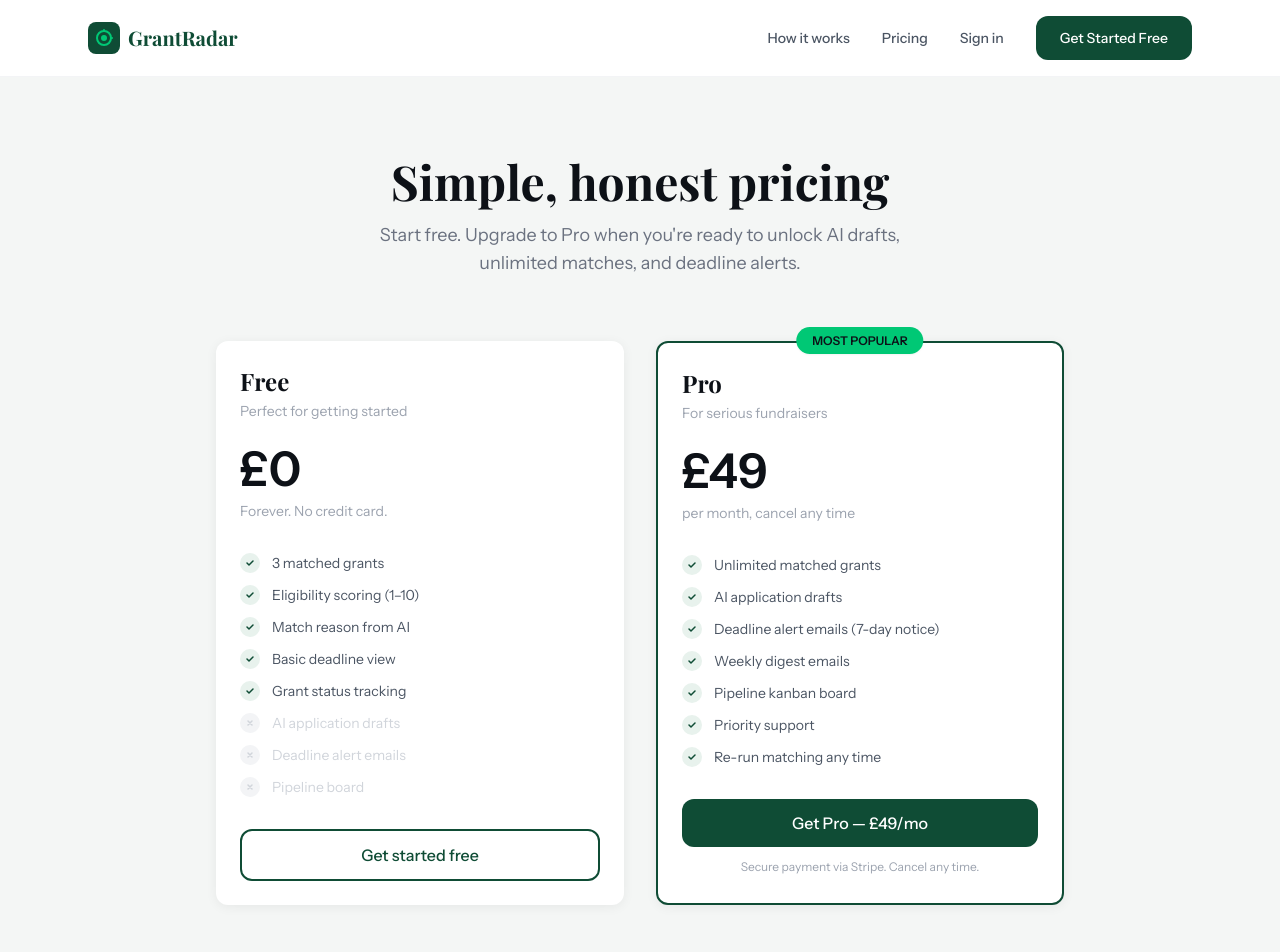
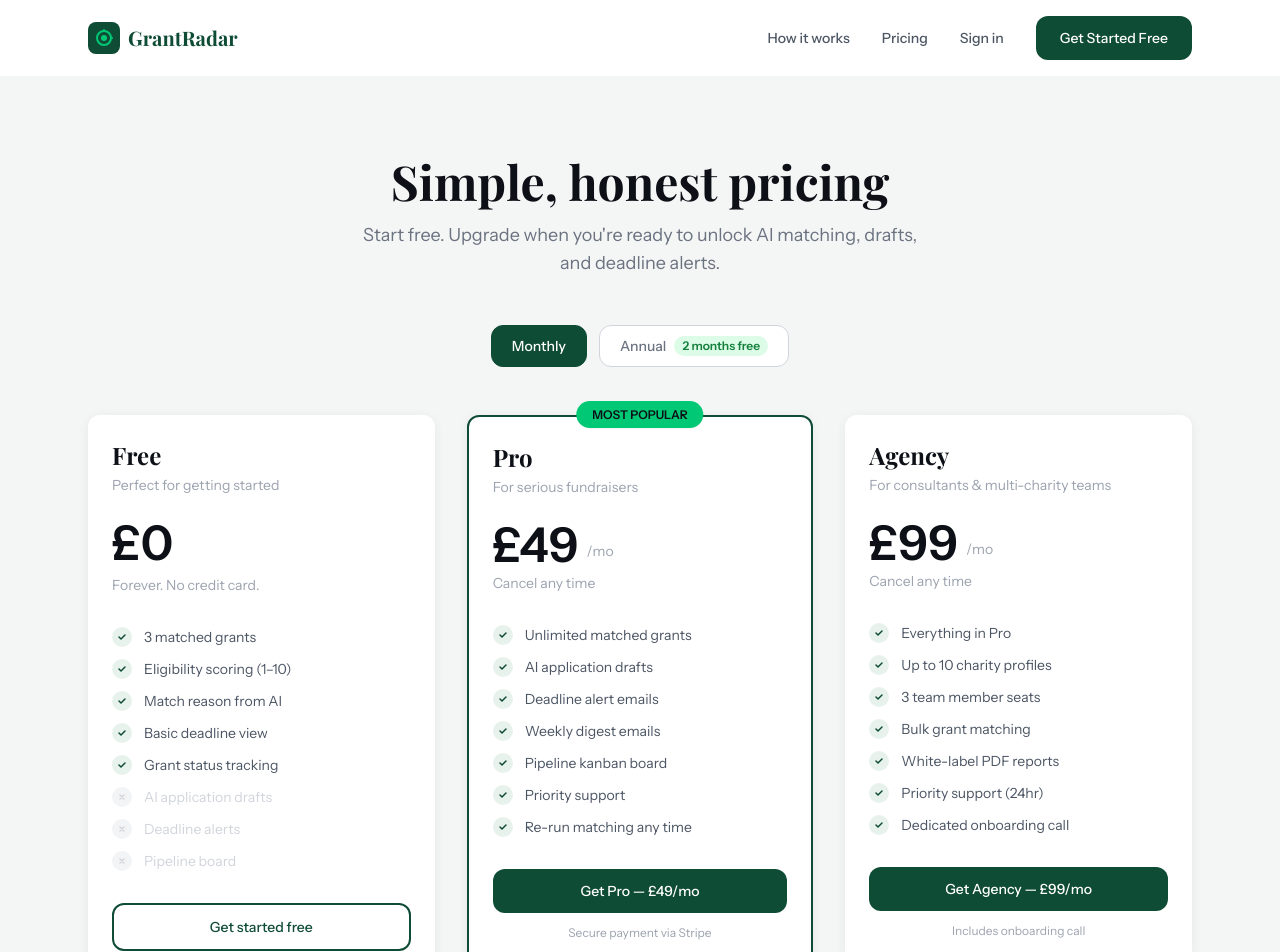
Before and after one commit to HamzaRafiqq/grantradar, a Next.js app: page /pricing in a window 1280 px wide. Shown: the top 952 px of the page. Built offline with nearby package versions, Linux system fonts and the light colour scheme.

Commit message:
Fix 7: Add Agency tier, monthly/annual toggle to pricing page and homepage

```diff
--- a/src/app/pricing/page.tsx
+++ b/src/app/pricing/page.tsx
@@ -15,83 +15,137 @@ const freeFeatures = [
 const proFeatures = [
   'Unlimited matched grants',
   'AI application drafts',
-  'Deadline alert emails (7-day notice)',
+  'Deadline alert emails',
   'Weekly digest emails',
   'Pipeline kanban board',
   'Priority support',
   'Re-run matching any time',
 ]
 
+const agencyFeatures = [
+  'Everything in Pro',
+  'Up to 10 charity profiles',
+  '3 team member seats',
+  'Bulk grant matching',
+  'White-label PDF reports',
+  'Priority support (24hr)',
+  'Dedicated onboarding call',
+]
+
+function CheckIcon({ muted = false }: { muted?: boolean }) {
+  return (
+    <div className={`w-5 h-5 rounded-full flex items-center justify-center flex-shrink-0 ${muted ? 'bg-gray-100' : 'bg-[#E8F2ED]'}`}>
+      <svg width="10" height="10" viewBox="0 0 10 10" fill="none">
+        <path d="M2 5l2 2 4-4" stroke={muted ? '#D1D5DB' : '#0F4C35'} strokeWidth="1.5" strokeLinecap="round" strokeLinejoin="round"/>
+      </svg>
+    </div>
+  )
+}
+
+function CrossIcon() {
+  return (
+    <div className="w-5 h-5 rounded-full bg-gray-100 flex items-center justify-center flex-shrink-0">
+      <svg width="10" height="10" viewBox="0 0 10 10" fill="none">
+        <path d="M3 3l4 4M7 3L3 7" stroke="#D1D5DB" strokeWidth="1.5" strokeLinecap="round"/>
+      </svg>
+    </div>
+  )
+}
+
 export default function PricingPage() {
-  const [loading, setLoading] = useState(false)
+  const [isAnnual, setIsAnnual] = useState(false)
+  const [loading, setLoading] = useState<'pro' | 'agency' | null>(null)
 
-  async function handleCheckout() {
-    setLoading(true)
-    const res = await fetch('/api/stripe/checkout', { method: 'POST' })
+  async function handleCheckout(plan: 'pro' | 'agency') {
+    setLoading(plan)
+    const res = await fetch('/api/stripe/checkout', {
+      method: 'POST',
+      headers: { 'Content-Type': 'application/json' },
+      body: JSON.stringify({ plan, annual: isAnnual }),
+    })
     const data = await res.json()
     if (data.url) {
       window.location.href = data.url
     } else {
-      setLoading(false)
+      setLoading(null)
     }
   }
+
+  const proPrice = isAnnual ? 39 : 49
+  const agencyPrice = isAnnual ? 79 : 99
 
   return (
     <div className="min-h-screen bg-[#F4F6F5]">
       <Navbar />
 
-      <div className="max-w-4xl mx-auto px-4 sm:px-6 py-20">
-        <div className="text-center mb-16">
+      <div className="max-w-6xl mx-auto px-4 sm:px-6 py-20">
+        {/* Header */}
+        <div className="text-center mb-12">
           <h1 className="font-display text-4xl md:text-5xl font-bold text-[#0D1117] mb-4">
             Simple, honest pricing
           </h1>
           <p className="text-gray-500 text-lg max-w-xl mx-auto">
-            Start free. Upgrade to Pro when you're ready to unlock AI drafts, unlimited matches, and deadline alerts.
+            Start free. Upgrade when you're ready to unlock AI matching, drafts, and deadline alerts.
           </p>
         </div>
 
-        <div className="grid md:grid-cols-2 gap-8">
+        {/* Toggle */}
+        <div className="flex items-center justify-center gap-3 mb-12">
+          <button
+            onClick={() => setIsAnnual(false)}
+            className={`px-5 py-2.5 rounded-xl text-sm font-medium border transition-colors ${
+              !isAnnual ? 'bg-[#0F4C35] text-white border-[#0F4C35]' : 'bg-white text-gray-500 border-gray-300 hover:border-gray-400'
+            }`}
+          >
+            Monthly
+          </button>
+          <button
+            onClick={() => setIsAnnual(true)}
+            className={`px-5 py-2.5 rounded-xl text-sm font-medium border transition-colors flex items-center gap-2 ${
+              isAnnual ? 'bg-[#0F4C35] text-white border-[#0F4C35]' : 'bg-white text-gray-500 border-gray-300 hover:border-gray-400'
+            }`}
+          >
+            Annual
+            <span className={`text-xs font-bold px-2 py-0.5 rounded-full ${isAnnual ? 'bg-[#00C875] text-[#0D1117]' : 'bg-green-100 text-green-700'}`}>
+              2 months free
+            </span>
+          </button>
+        </div>
+
+        {/* Pricing cards */}
+        <div className="grid md:grid-cols-3 gap-8 items-start">
+
           {/* Free */}
-          <div className="card">
+          <div className="card flex flex-col">
             <div className="mb-6">
               <h2 className="font-display text-2xl font-bold text-[#0D1117]">Free</h2>
               <p className="text-gray-400 text-sm mt-1">Perfect for getting started</p>
             </div>
-            <div className="text-5xl font-bold text-[#0D1117] mb-2">£0</div>
+            <div className="mb-2">
+              <span className="text-5xl font-bold text-[#0D1117]">£0</span>
+            </div>
             <p className="text-gray-400 text-sm mb-8">Forever. No credit card.</p>
-
-            <ul className="space-y-3 mb-8">
-              {freeFeatures.map((f) => (
+            <ul className="space-y-3 mb-8 flex-1">
+              {freeFeatures.map(f => (
                 <li key={f} className="flex items-center gap-3 text-sm text-gray-600">
-                  <div className="w-5 h-5 rounded-full bg-[#E8F2ED] flex items-center justify-center flex-shrink-0">
-                    <svg width="10" height="10" viewBox="0 0 10 10" fill="none">
-                      <path d="M2 5l2 2 4-4" stroke="#0F4C35" strokeWidth="1.5" strokeLinecap="round" strokeLinejoin="round"/>
-                    </svg>
-                  </div>
-                  {f}
+                  <CheckIcon /> {f}
                 </li>
               ))}
-              {['AI application drafts', 'Deadline alert emails', 'Pipeline board'].map((f) => (
+              {['AI application drafts', 'Deadline alerts', 'Pipeline board'].map(f => (
                 <li key={f} className="flex items-center gap-3 text-sm text-gray-300">
-                  <div className="w-5 h-5 rounded-full bg-gray-100 flex items-center justify-center flex-shrink-0">
-                    <svg width="10" height="10" viewBox="0 0 10 10" fill="none">
-                      <path d="M3 3l4 4M7 3L3 7" stroke="#D1D5DB" strokeWidth="1.5" strokeLinecap="round"/>
-                    </svg>
-                  </div>
-                  {f}
+                  <CrossIcon /> {f}
                 </li>
               ))}
             </ul>
-
-            <Link href="/signup" className="btn-secondary w-full justify-center py-3.5">
+            <Link href="/signup" className="btn-secondary w-full justify-center py-3.5 text-sm">
               Get started free
             </Link>
           </div>
 
-          {/* Pro */}
-          <div className="card border-2 border-[#0F4C35] relative">
+          {/* Pro — highlighted */}
+          <div className="card border-2 border-[#0F4C35] relative flex flex-col">
             <div className="absolute -top-4 left-1/2 -translate-x-1/2">
-              <span className="bg-[#00C875] text-[#0D1117] text-xs font-bold px-4 py-1.5 rounded-full shadow-sm">
+              <span className="bg-[#00C875] text-[#0D1117] text-xs font-bold px-4 py-1.5 rounded-full shadow-sm whitespace-nowrap">
                 MOST POPULAR
               </span>
             </div>
@@ -99,69 +153,91 @@ export default function PricingPage() {
               <h2 className="font-display text-2xl font-bold text-[#0D1117]">Pro</h2>
               <p className="text-gray-400 text-sm mt-1">For serious fundraisers</p>
             </div>
-            <div className="text-5xl font-bold text-[#0D1117] mb-2">£49</div>
-            <p className="text-gray-400 text-sm mb-8">per month, cancel any time</p>
-
-            <ul className="space-y-3 mb-8">
-              {proFeatures.map((f) => (
+            <div className="mb-1 flex items-end gap-2">
+              <span className="text-5xl font-bold text-[#0D1117]">£{proPrice}</span>
+              <span className="text-gray-400 text-sm mb-2">/mo</span>
+            </div>
+            {isAnnual && (
+              <p className="text-green-600 text-xs font-semibold mb-1">Save £120/year</p>
+            )}
+            <p className="text-gray-400 text-sm mb-8">
+              {isAnnual ? 'Billed £468/year' : 'Cancel any time'}
+            </p>
+            <ul className="space-y-3 mb-8 flex-1">
+              {proFeatures.map(f => (
                 <li key={f} className="flex items-center gap-3 text-sm text-gray-600">
-                  <div className="w-5 h-5 rounded-full bg-[#E8F2ED] flex items-center justify-center flex-shrink-0">
-                    <svg width="10" height="10" viewBox="0 0 10 10" fill="none">
-                      <path d="M2 5l2 2 4-4" stroke="#0F4C35" strokeWidth="1.5" strokeLinecap="round" strokeLinejoin="round"/>
-                    </svg>
-                  </div>
-                  {f}
+                  <CheckIcon /> {f}
                 </li>
               ))}
             </ul>
-
             <button
-              onClick={handleCheckout}
-              disabled={loading}
-              className="btn-primary w-full justify-center py-3.5 disabled:opacity-60"
+              onClick={() => handleCheckout('pro')}
+              disabled={loading !== null}
+              className="btn-primary w-full justify-center py-3.5 text-sm disabled:opacity-60"
             >
-              {loading ? (
+              {loading === 'pro' ? (
                 <>
-                  <svg className="animate-spin" width="18" height="18" viewBox="0 0 18 18" fill="none">
+                  <svg className="animate-spin" width="16" height="16" viewBox="0 0 18 18" fill="none">
                     <circle cx="9" cy="9" r="7" stroke="currentColor" strokeWidth="2" strokeDasharray="22" strokeDashoffset="8"/>
                   </svg>
-                  Redirecting to Stripe...
+                  Redirecting...
                 </>
-              ) : (
-                'Get Pro — £49/mo'
-              )}
+              ) : `Get Pro — £${proPrice}/mo`}
             </button>
+            <p className="text-center text-xs text-gray-400 mt-3">Secure payment via Stripe</p>
+          </div>
 
-            <p className="text-center text-xs text-gray-400 mt-3">
-              Secure payment via Stripe. Cancel any time.
+          {/* Agency */}
+          <div className="card flex flex-col">
+            <div className="mb-6">
+              <h2 className="font-display text-2xl font-bold text-[#0D1117]">Agency</h2>
+              <p className="text-gray-400 text-sm mt-1">For consultants & multi-charity teams</p>
+            </div>
+            <div className="mb-1 flex items-end gap-2">
+              <span className="text-5xl font-bold text-[#0D1117]">£{agencyPrice}</span>
+              <span className="text-gray-400 text-sm mb-2">/mo</span>
+            </div>
+            {isAnnual && (
+              <p className="text-green-600 text-xs font-semibold mb-1">Save £240/year</p>
+            )}
+            <p className="text-gray-400 text-sm mb-8">
+              {isAnnual ? 'Billed £948/year' : 'Cancel any time'}
             </p>
+            <ul className="space-y-3 mb-8 flex-1">
+              {agencyFeatures.map(f => (
+                <li key={f} className="flex items-center gap-3 text-sm text-gray-600">
+                  <CheckIcon /> {f}
+                </li>
+              ))}
+            </ul>
+            <button
+              onClick={() => handleCheckout('agency')}
+              disabled={loading !== null}
+              className="btn-primary w-full justify-center py-3.5 text-sm disabled:opacity-60"
+            >
+              {loading === 'agency' ? (
+                <>
+                  <svg className="animate-spin" width="16" height="16" viewBox="0 0 18 18" fill="none">
+                    <circle cx="9" cy="9" r="7" stroke="currentColor" strokeWidth="2" strokeDasharray="22" strokeDashoffset="8"/>
+                  </svg>
+                  Redirecting...
+                </>
+              ) : `Get Agency — £${agencyPrice}/mo`}
+            </button>
+            <p className="text-center text-xs text-gray-400 mt-3">Includes onboarding call</p>
           </div>
         </div>
 
         {/* FAQ */}
         <div className="mt-20">
-          <h2 className="font-display text-2xl font-bold text-[#0D1117] text-center mb-10">
-            Common questions
-          </h2>
+          <h2 className="font-display text-2xl font-bold text-[#0D1117] text-center mb-10">Common questions</h2>
           <div className="grid md:grid-cols-2 gap-6">
             {[
-              {
-                q: 'Can I cancel any time?',
-                a: 'Yes. Cancel from your Settings page and you\'ll keep Pro access until the end of your billing period.',
-              },
-              {
-                q: 'How accurate is the AI matching?',
-                a: 'Our AI scores each grant specifically against your charity\'s sector, size, location and work — not generic tags. Users report 90%+ accuracy.',
-              },
-              {
-                q: 'Are the grants real and up to date?',
-                a: 'Yes. We track 380+ active UK grant programmes and update deadlines regularly. Closed grants are removed automatically.',
-              },
-              {
-                q: 'Do I need a charity number to sign up?',
-                a: 'No. Registered charities get more grant matches, but unregistered community groups can use GrantRadar too.',
-              },
-            ].map((item) => (
+              { q: 'Can I cancel any time?', a: "Yes. Cancel from your Settings page and you'll keep access until the end of your billing period." },
+              { q: 'How accurate is the AI matching?', a: "Our AI scores each grant against your charity's sector, size, location and work — not generic tags. Users report 90%+ relevance." },
+              { q: 'Are the grants real and up to date?', a: 'Yes. We track 380+ active UK grant programmes and update deadlines regularly. Closed grants are hidden automatically.' },
+              { q: 'What is the Agency plan for?', a: 'Grant consultants or umbrella organisations managing multiple charities. One login, up to 10 profiles, and bulk matching across all of them.' },
+            ].map(item => (
               <div key={item.q} className="card">
                 <h3 className="font-semibold text-[#0D1117] mb-2">{item.q}</h3>
                 <p className="text-gray-500 text-sm leading-relaxed">{item.a}</p>
--- a/src/components/ui/PricingToggle.tsx
+++ b/src/components/ui/PricingToggle.tsx
@@ -3,24 +3,24 @@
 import { useState } from 'react'
 import Link from 'next/link'
 
-const proFeatures = [
-  'Unlimited matched grants',
-  'AI application drafts',
-  'Deadline alert emails',
-  'Pipeline kanban board',
-  'Weekly digest emails',
-  'Priority support',
-]
+const freeFeatures = ['3 matched grants', 'Eligibility scoring', 'Basic deadline view', 'Grant tracking']
+const proFeatures = ['Unlimited matched grants', 'AI application drafts', 'Deadline alert emails', 'Pipeline kanban board', 'Weekly digest emails', 'Priority support']
+const agencyFeatures = ['Everything in Pro', 'Up to 10 charity profiles', '3 team member seats', 'Bulk grant matching', 'White-label PDF reports', 'Dedicated onboarding call']
 
-const freeFeatures = [
-  '3 matched grants',
-  'Eligibility scoring',
-  'Basic deadline view',
-  'Grant tracking',
-]
+function Check() {
+  return (
+    <svg width="16" height="16" viewBox="0 0 16 16" fill="none" className="flex-shrink-0">
+      <circle cx="8" cy="8" r="7" fill="#E8F2ED"/>
+      <path d="M5 8l2 2 4-4" stroke="#0F4C35" strokeWidth="1.5" strokeLinecap="round" strokeLinejoin="round"/>
+    </svg>
+  )
+}
 
 export default function PricingToggle() {
   const [isAnnual, setIsAnnual] = useState(false)
+
+  const proPrice = isAnnual ? 39 : 49
+  const agencyPrice = isAnnual ? 79 : 99
 
   return (
     <div>
@@ -28,49 +28,31 @@ export default function PricingToggle() {
       <div className="flex items-center justify-center gap-2 mb-10">
         <button
           onClick={() => setIsAnnual(false)}
-          className={`px-5 py-2 rounded-lg text-sm font-medium border transition-colors ${
-            !isAnnual
-              ? 'bg-[#0F4C35] text-white border-[#0F4C35]'
-              : 'bg-white text-gray-500 border-gray-300 hover:border-gray-400'
-          }`}
+          className={`px-5 py-2 rounded-lg text-sm font-medium border transition-colors ${!isAnnual ? 'bg-[#0F4C35] text-white border-[#0F4C35]' : 'bg-white text-gray-500 border-gray-300 hover:border-gray-400'}`}
         >
           Monthly
         </button>
         <button
           onClick={() => setIsAnnual(true)}
-          className={`px-5 py-2 rounded-lg text-sm font-medium border transition-colors ${
-            isAnnual
-              ? 'bg-[#0F4C35] text-white border-[#0F4C35]'
-              : 'bg-white text-gray-500 border-gray-300 hover:border-gray-400'
-          }`}
+          className={`px-5 py-2 rounded-lg text-sm font-medium border transition-colors flex items-center gap-2 ${isAnnual ? 'bg-[#0F4C35] text-white border-[#0F4C35]' : 'bg-white text-gray-500 border-gray-300 hover:border-gray-400'}`}
         >
-          Annual — save 20%
+          Annual
+          <span className={`text-xs font-bold px-2 py-0.5 rounded-full ${isAnnual ? 'bg-[#00C875] text-[#0D1117]' : 'bg-green-100 text-green-700'}`}>2 months free</span>
         </button>
       </div>
 
-      <div className="grid md:grid-cols-2 gap-8 text-left">
+      <div className="grid md:grid-cols-3 gap-6 text-left">
         {/* Free */}
-        <div className="card flex flex-col" style={{ paddingBottom: '2.5rem' }}>
-          <div className="font-display text-2xl font-bold text-[#0D1117] mb-1">Free</div>
-          <div className="text-gray-400 text-sm mb-6">Forever, no credit card</div>
-          <div className="text-4xl font-bold text-[#0D1117] mb-6">
-            £0<span className="text-lg font-normal text-gray-400">/mo</span>
-          </div>
+        <div className="card flex flex-col">
+          <div className="font-display text-xl font-bold text-[#0D1117] mb-1">Free</div>
+          <div className="text-gray-400 text-sm mb-4">Forever, no credit card</div>
+          <div className="text-4xl font-bold text-[#0D1117] mb-6">£0<span className="text-lg font-normal text-gray-400">/mo</span></div>
           <ul className="space-y-3 mb-8 flex-1">
-            {freeFeatures.map((f) => (
-              <li key={f} className="flex items-center gap-2 text-sm text-gray-600">
-                <svg width="16" height="16" viewBox="0 0 16 16" fill="none">
-                  <circle cx="8" cy="8" r="7" fill="#E8F2ED"/>
-                  <path d="M5 8l2 2 4-4" stroke="#0F4C35" strokeWidth="1.5" strokeLinecap="round" strokeLinejoin="round"/>
-                </svg>
-                {f}
-              </li>
+            {freeFeatures.map(f => (
+              <li key={f} className="flex items-center gap-2 text-sm text-gray-600"><Check />{f}</li>
             ))}
           </ul>
-          <Link
-            href="/signup"
-            className="border-2 border-[#0F4C35] text-[#0F4C35] px-6 py-3 rounded-xl font-medium hover:bg-[#E6FAF2] transition-colors duration-200 inline-flex items-center justify-center gap-2 text-sm w-full"
-          >
+          <Link href="/signup" className="border-2 border-[#0F4C35] text-[#0F4C35] px-6 py-3 rounded-xl font-medium hover:bg-[#E6FAF2] transition-colors duration-200 inline-flex items-center justify-center text-sm w-full">
             Get started free
           </Link>
         </div>
@@ -80,27 +62,35 @@ export default function PricingToggle() {
           <div className="absolute -top-3 left-6">
             <span className="bg-[#00C875] text-[#0D1117] text-xs font-bold px-3 py-1 rounded-full">MOST POPULAR</span>
           </div>
-          <div className="font-display text-2xl font-bold text-[#0D1117] mb-1">Pro</div>
-          <div className="text-gray-400 text-sm mb-6">Everything you need to win grants</div>
-          <div className="text-4xl font-bold text-[#0D1117] mb-1">
-            {isAnnual ? '£39' : '£49'}<span className="text-lg font-normal text-gray-400">/mo</span>
-          </div>
-          <p className="text-[#0F4C35] text-[0.82rem] font-medium italic mb-6">
-            💡 One grant win = 2 years of GrantRadar paid
-          </p>
+          <div className="font-display text-xl font-bold text-[#0D1117] mb-1">Pro</div>
+          <div className="text-gray-400 text-sm mb-4">Everything you need to win grants</div>
+          <div className="text-4xl font-bold text-[#0D1117] mb-1">£{proPrice}<span className="text-lg font-normal text-gray-400">/mo</span></div>
+          {isAnnual && <p className="text-green-600 text-xs font-semibold mb-1">Save £120/year</p>}
+          <p className="text-[#0F4C35] text-[0.82rem] font-medium italic mb-6">💡 One grant win = 2 years paid</p>
           <ul className="space-y-3 mb-8 flex-1">
-            {proFeatures.map((f) => (
-              <li key={f} className="flex items-center gap-2 text-sm text-gray-600">
-                <svg width="16" height="16" viewBox="0 0 16 16" fill="none">
-                  <circle cx="8" cy="8" r="7" fill="#E8F2ED"/>
-                  <path d="M5 8l2 2 4-4" stroke="#0F4C35" strokeWidth="1.5" strokeLinecap="round" strokeLinejoin="round"/>
-                </svg>
-                {f}
-              </li>
+            {proFeatures.map(f => (
+              <li key={f} className="flex items-center gap-2 text-sm text-gray-600"><Check />{f}</li>
             ))}
           </ul>
           <Link href="/pricing" className="btn-primary text-sm justify-center w-full py-3">
-            Get Pro — {isAnnual ? '£39' : '£49'}/mo
+            Get Pro — £{proPrice}/mo
+          </Link>
+        </div>
+
+        {/* Agency */}
+        <div className="card flex flex-col">
+          <div className="font-display text-xl font-bold text-[#0D1117] mb-1">Agency</div>
+          <div className="text-gray-400 text-sm mb-4">For consultants & multi-charity teams</div>
+          <div className="text-4xl font-bold text-[#0D1117] mb-1">£{agencyPrice}<span className="text-lg font-normal text-gray-400">/mo</span></div>
+          {isAnnual && <p className="text-green-600 text-xs font-semibold mb-1">Save £240/year</p>}
+          <p className="text-gray-400 text-[0.82rem] mb-6">{isAnnual ? 'Billed £948/year' : '10 profiles · 3 seats'}</p>
+          <ul className="space-y-3 mb-8 flex-1">
+            {agencyFeatures.map(f => (
+              <li key={f} className="flex items-center gap-2 text-sm text-gray-600"><Check />{f}</li>
+            ))}
+          </ul>
+          <Link href="/pricing" className="btn-primary text-sm justify-center w-full py-3">
+            Get Agency — £{agencyPrice}/mo
           </Link>
         </div>
       </div>
```
